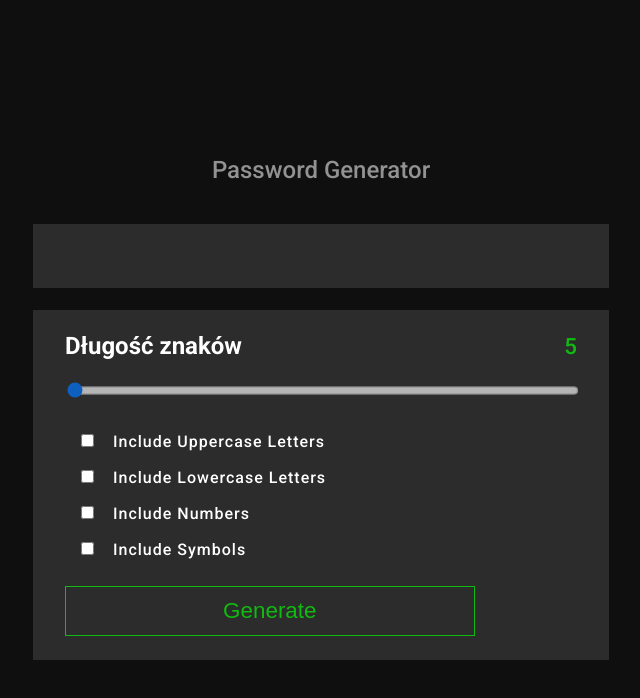
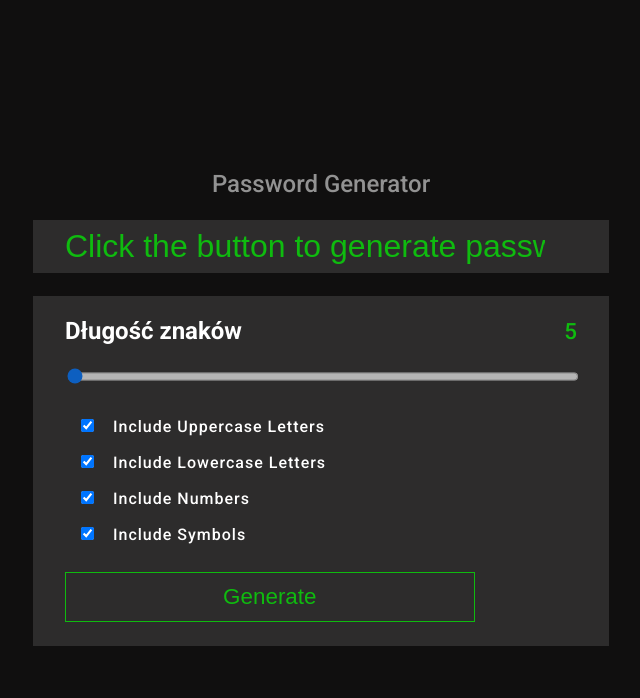
Before and after one commit to Aegaar/passwordGenenrator, a React (Create React App) app: page / in a window 1280 px wide. Shown: the top 698 px of the page, without its empty margins (319-959 px from the left). Built offline with nearby package versions, Linux system fonts and the light colour scheme; the HTML template or start-up script is replaced by a standard one.

Commit message:
add possibility of password copying and style it

```diff
--- a/src/App.module.css
+++ b/src/App.module.css
@@ -8,7 +8,7 @@
 header {
   color: rgb(146, 146, 146);
   font-size: 1.5rem;
-  margin-bottom: 2.5rem;
+  margin-bottom: 1.4rem;
   display: flex;
   justify-content: center;
   align-items: center;
--- a/src/components/PasswordCheckboxes.js
+++ b/src/components/PasswordCheckboxes.js
@@ -22,7 +22,8 @@ const PasswordCheckboxes = (props) => {
           type="checkbox"
           id="uppercase"
           name="uppercase"
-          onClick={checkboxesHandler}
+          onChange={checkboxesHandler}
+          defaultChecked
         />
         <label htmlFor="uppercase">Include Uppercase Letters</label>
       </div>
@@ -32,7 +33,8 @@ const PasswordCheckboxes = (props) => {
           type="checkbox"
           id="lowercase"
           name="lowercase"
-          onClick={checkboxesHandler}
+          onChange={checkboxesHandler}
+          defaultChecked
         />
         <label htmlFor="lowercase">Include Lowercase Letters</label>
       </div>
@@ -42,7 +44,8 @@ const PasswordCheckboxes = (props) => {
           type="checkbox"
           id="numbers"
           name="numbers"
-          onClick={checkboxesHandler}
+          onChange={checkboxesHandler}
+          defaultChecked
         />
         <label htmlFor="numbers">Include Numbers</label>
       </div>
@@ -52,7 +55,8 @@ const PasswordCheckboxes = (props) => {
           type="checkbox"
           id="symbols"
           name="symbols"
-          onClick={checkboxesHandler}
+          onChange={checkboxesHandler}
+          defaultChecked
         />
         <label htmlFor="symbols">Include Symbols</label>
       </div>
--- a/src/components/PasswordSettings.js
+++ b/src/components/PasswordSettings.js
@@ -43,9 +43,6 @@ const PasswordSettings = () => {
 
       <button className={classes['generate-button']} type='submit' >Generate</button>
       </form>
-     {/* <div className={classes.generate}>
-
-     </div> */}
     </div>
   );
 }
--- a/src/components/PasswordValue.js
+++ b/src/components/PasswordValue.js
@@ -5,11 +5,17 @@ import { useContext } from 'react'
 
 const PasswordValue = () => {
     const passwordCtx = useContext(PasswordContext)
-    console.log(passwordCtx.showedValue)
+
+    const copyToClipboard = () => {
+        const input = document.querySelector('input[type="text"]');
+        input.select();
+        document.execCommand('copy');
+        input.setSelectionRange(0, 0);
+      };
+
     return (
-        <div className={classes.container}>
-            <p>{passwordCtx.showedValue}</p>
-            <i className="ri-file-copy-line"></i>
+        <div className={classes.container} onClick={copyToClipboard}>
+            <input type="text" value={passwordCtx.showedValue ? passwordCtx.showedValue : 'Click the button to generate password'} readOnly/>
         </div>
       )
 }
--- a/src/components/PasswordValue.module.css
+++ b/src/components/PasswordValue.module.css
@@ -10,6 +10,20 @@
   will-change: filter;
   transition: filter 300ms;
 }
+
+.container input {
+  width: 100%;
+  height: 100%;
+  outline: none;
+  border: none;
+  font-size: 2rem;
+  color: var(--color-green);
+  background-color: inherit;
+  margin-right: 2rem;
+  text-align: center;
+  padding: .5rem 0 .5rem 0;
+}
+
 
 .container:hover {
     filter: drop-shadow(0 0 1.1em var(--color-green));
--- a/src/context/PasswordContext.js
+++ b/src/context/PasswordContext.js
@@ -3,10 +3,10 @@ import { createContext} from "react";
 
 const PasswordContext = createContext({
     length: 5,
-    uppercase: false,
-    lowercase: false,
-    numbers: false,
-    symbols: false,
+    uppercase: true,
+    lowercase: true,
+    numbers: true,
+    symbols: true,
 })
 
 export default PasswordContext
--- a/src/context/PasswordProvider.js
+++ b/src/context/PasswordProvider.js
@@ -49,10 +49,10 @@ const PasswordProvider = (props) => {
   const [passwordConfigurationValues, setPasswordConfigurationValues] =
     useState({
       length: 5,
-      uppercase: false,
-      lowercase: false,
-      numbers: false,
-      symbols: false,
+      uppercase: true,
+      lowercase: true,
+      numbers: true,
+      symbols: true,
     });
 
   const [createPassword, setCreatePassword] = useState(false);
```
